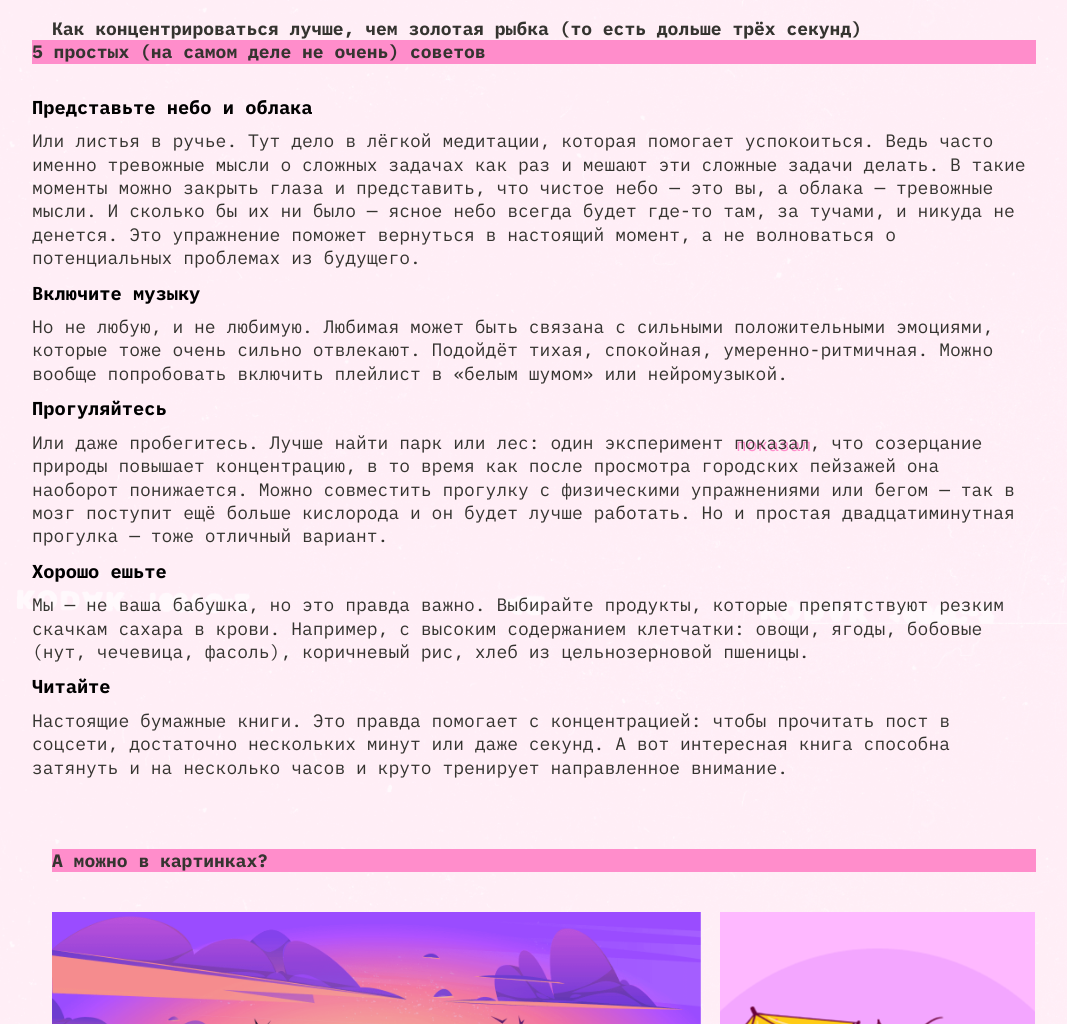
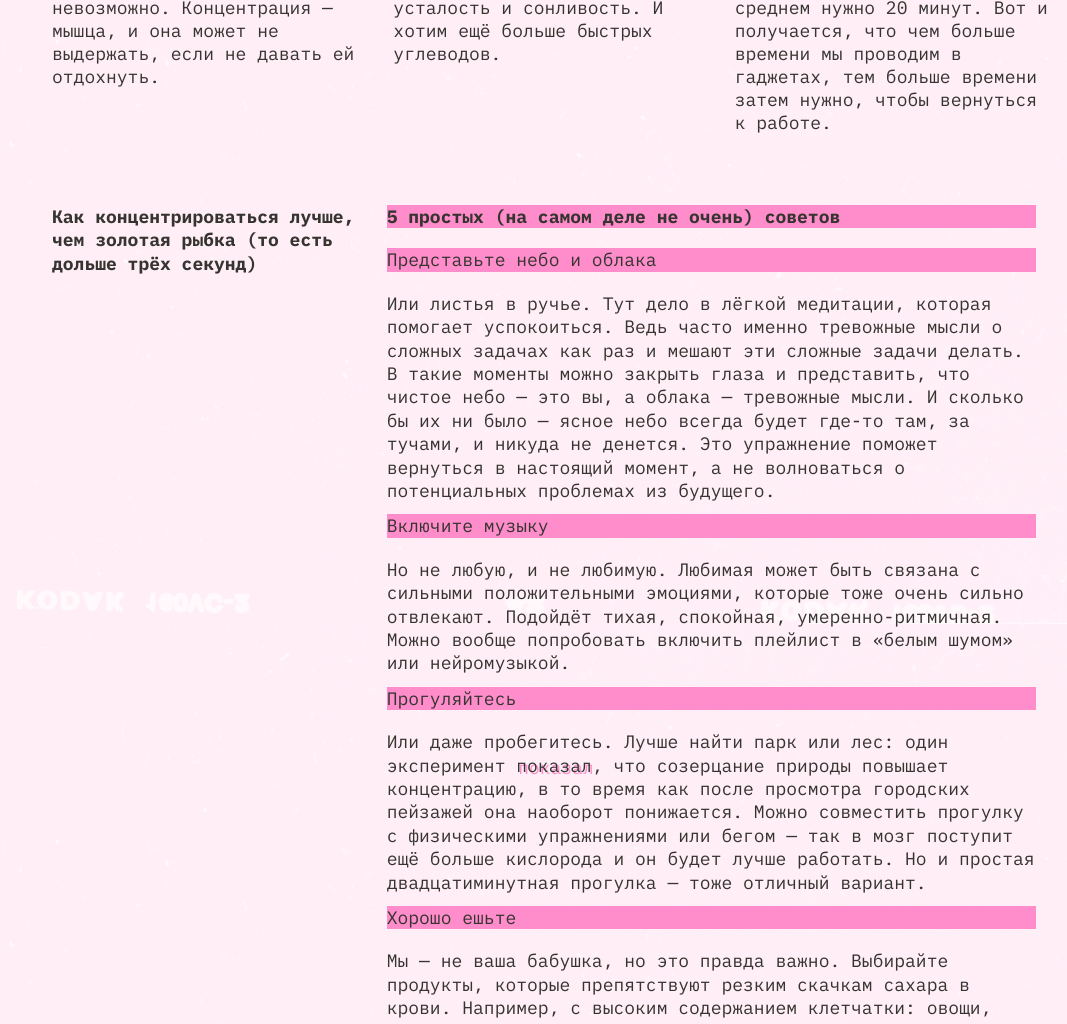
Before and after one commit to housset1/slozhno-sosredotochitsya, a plain HTML site: page index.html in a window 1280 px wide. Shown: the part 1776-2800 px from the top of the page, without its empty margins (96-1163 px from the left). Drawn offline with Linux system fonts and the light colour scheme.

Commit message:
Update index.html

```diff
--- a/index.html
+++ b/index.html
@@ -11,7 +11,6 @@
     <link rel="stylesheet" href="./styles/style.css">
     <link rel="stylesheet" href="./styles/dark.css">
     <link rel="stylesheet" href="./styles/light.css">
-     <link rel="stylesheet" href="./scripts/script.js">
     <link rel="icon" href="./images/favicon.ico">
 
     <title>Сложно сосредоточиться</title>
@@ -45,14 +44,14 @@
           </li>
         </ul>
       </nav>
-      <span class="decorated-dark" aria-hidden="true">rec</span><span class="neon-circle" aria-hidden="true">
-       </span><span class="pseudo_border top-right"aria-hidden="true"></span><span class="pseudo_border bottom-left"aria-hidden="true"></span>
+      <span class="decorated-dark" aria-hidden="true">rec</span><span class="pseudo_border top-right"aria-hidden="true"></span><span class="pseudo_border bottom-left"aria-hidden="true"></span>
       <h1 class="head-title">no focus</h1>
       <p class="title-description title-decor">Что делать, когда не можешь делать ничего
         Или почему нам так сложно сконцентрироваться, особенно когда очень надо</p>
 
     </header>
-    <section class="main_inform">
+    <main>
+    <section class="main_inform main_inform_section">
       <h2 class="section_title">Почему сосредоточиться так сложно</h2>
       <ul class="main_table">
         <li class="main_table-item">
@@ -60,7 +59,7 @@
         <h3 class="main_table-item-title">Многозадачность</h3>
         <p class="main_table-item-text">Особенно сложно сосредоточиться, когда задач много и все они — важные.
           Где же легендарная многозадачность, когда она так нужна вам (и всем нанимающим менеджерам этого мира)?
-           А дело в том, что её просто не существует. Исследователи <span class="main_link"><a class="main_link-line" href="0">выяснили</a></span>, что мозгу тяжело концентрироваться
+           А дело в том, что её просто не существует. Исследователи <a class="main_link main_link-line" href="0">выяснили</a>, что мозгу тяжело концентрироваться
             даже на двух делах одновременно. А когда в поле внимания попадает несколько важных задач,
            организм паникует и выделяет кортизол и адреналин — «гормоны стресса». Из-за этого мы работаем
             невнимательно: ошибаемся и быстро устаём.</p>
@@ -76,7 +75,7 @@
         </li>
       </ul>
     </section>
-    <section class="main_inform_another-direction">
+    <section class=" main_inform main_inform_another-direction">
       <h2 class="section_title">Что снижает концентрацию <br>внимания?</h2>
       <ul class="main_table_another-direction">
         <li class="main_table-item">
@@ -106,14 +105,13 @@
           </li>
       </ul>
     </section>
-    <section class="main_different-indent">
+    <section class=" main_inform main_different-indent">
       <h2 class="section_title">Как концентрироваться лучше, чем золотая рыбка (то есть дольше трёх секунд)</h2>
+      <div>
+        <h3 class="main_table-item-title">5 простых (на самом деле не очень) советов</h3>
       <ul class="main_table">
         <li class="main_table-item">
-          <h3 class="main_table-item-title">5 простых (на самом деле не очень) советов</h3>
-        </li>
-        <li class="main_table-item">
-        <h3 class="main_table-item-title_resize">Представьте небо и облака</h3>
+        <h4 class="main_table-item-title item-title_resize">Представьте небо и облака</h4>
         <p class="main_table-item-text">
           Или листья в ручье. Тут дело в лёгкой медитации, которая помогает успокоиться.
            Ведь часто именно тревожные мысли о сложных задачах как раз и мешают эти сложные задачи делать. В такие моменты можно
@@ -122,7 +120,7 @@
            о потенциальных проблемах из будущего.</p>
       </li>
       <li class="main_table-item">
-        <h3 class="main_table-item-title_resize">Включите музыку</h3>
+        <h4 class="main_table-item-title item-title_resize">Включите музыку</h4>
         <p class="main_table-item-text">
           Но не любую, и не любимую. Любимая может быть связана
            с сильными положительными эмоциями,
@@ -130,23 +128,23 @@
            Можно вообще попробовать включить плейлист в «белым шумом» или нейромузыкой.</p>
         </li>
         <li class="main_table-item">
-          <h3 class="main_table-item-title_resize">Прогуляйтесь</h3>
+          <h4 class="main_table-item-title item-title_resize">Прогуляйтесь</h4>
           <p class="main_table-item-text">
-            Или даже пробегитесь. Лучше найти парк или лес: один эксперимент <span class="main_link"><a class="main_link-line" href="0">показал</a></span>,
+            Или даже пробегитесь. Лучше найти парк или лес: один эксперимент <a class="main_link main_link-line" href="0">показал</a>,
              что созерцание природы повышает концентрацию, в то время как после просмотра городских пейзажей она наоборот понижается.
               Можно совместить прогулку с физическими
              упражнениями или бегом — так в мозг поступит ещё больше кислорода и он будет лучше работать.
               Но и простая двадцатиминутная прогулка — тоже отличный вариант.</p>
           </li>
           <li class="main_table-item">
-            <h3 class="main_table-item-title_resize">Хорошо ешьте</h3>
+            <h4 class="main_table-item-title item-title_resize">Хорошо ешьте</h4>
             <p class="main_table-item-text">
               Мы — не ваша бабушка, но это правда важно. Выбирайте продукты, которые препятствуют резким
               скачкам сахара в крови. Например, с высоким содержанием клетчатки: овощи, ягоды, бобовые (нут, чечевица, фасоль),
                коричневый рис, хлеб из цельнозерновой пшеницы.</p>
             </li>
             <li class="main_table-item">
-              <h3 class="main_table-item-title_resize">Читайте</h3>
+              <h4 class="main_table-item-title item-title_resize">Читайте</h4>
               <p class="main_table-item-text">
                 Настоящие бумажные книги. Это правда помогает с концентрацией:
                  чтобы прочитать пост в соцсети,
@@ -154,17 +152,19 @@
                  на несколько часов и круто тренирует направленное внимание.</p>
               </li>
       </ul>
+    </div>
     </section>
     <section class="set_images">
       <h2 class="main_table-item-title">А можно в картинках?</h2>
       <div class="image_direction image-position">
-      <div class="sunset image-position"></div>
-      <div class="ice-cream image-position"></div>
-      <div class="tape image-position"></div>
-      <div class="books image-position"></div>
-      <div class="street"></div>
+        <div class="sunset image-position"></div>
+        <div class="ice-cream image-position"></div>
+        <div class="tape image-position"></div>
+        <div class="books image-position"></div>
+        <div class="street"></div>
     </div>
     </section>
+  </main>
     <footer class="footer">
       <span class="pseudo_border top-right"aria-hidden="true"></span><span class="pseudo_border bottom-left"aria-hidden="true"></span>
       <h2 class="footer-title">focus</h2>
```
